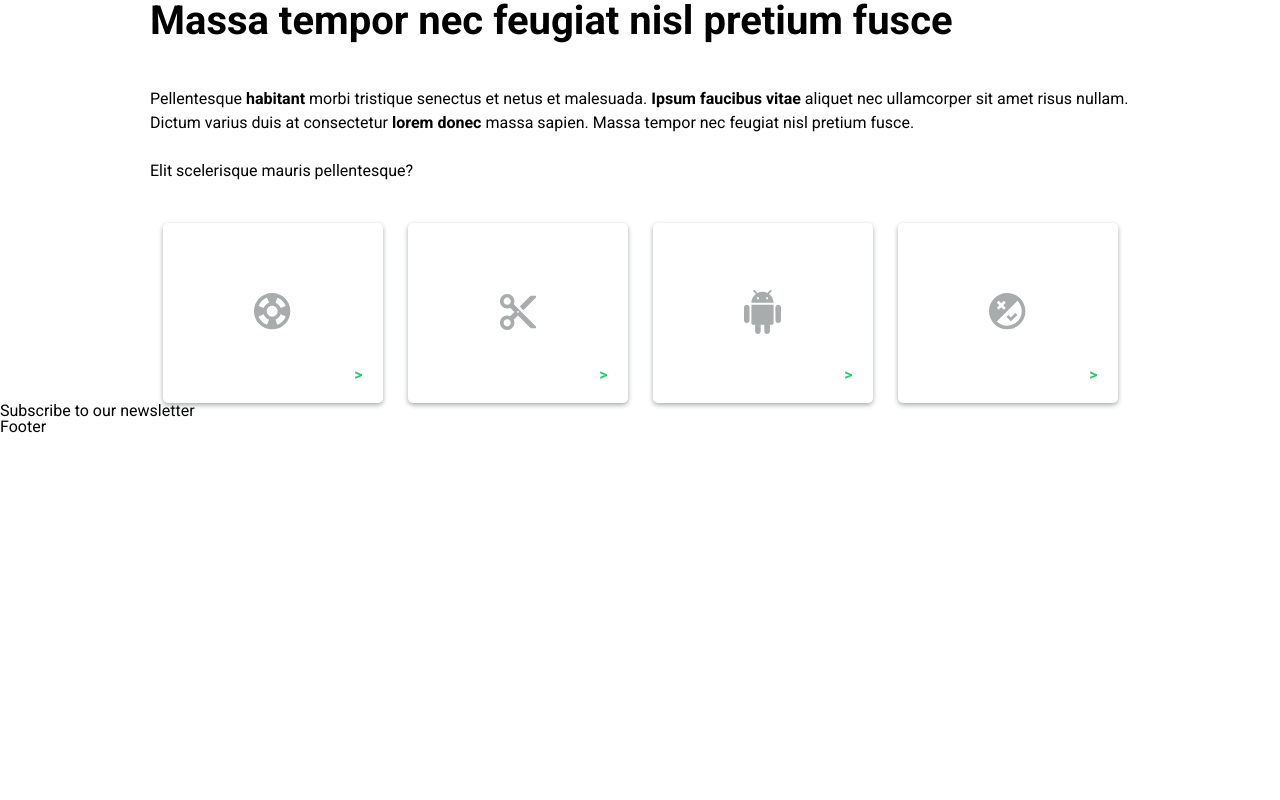
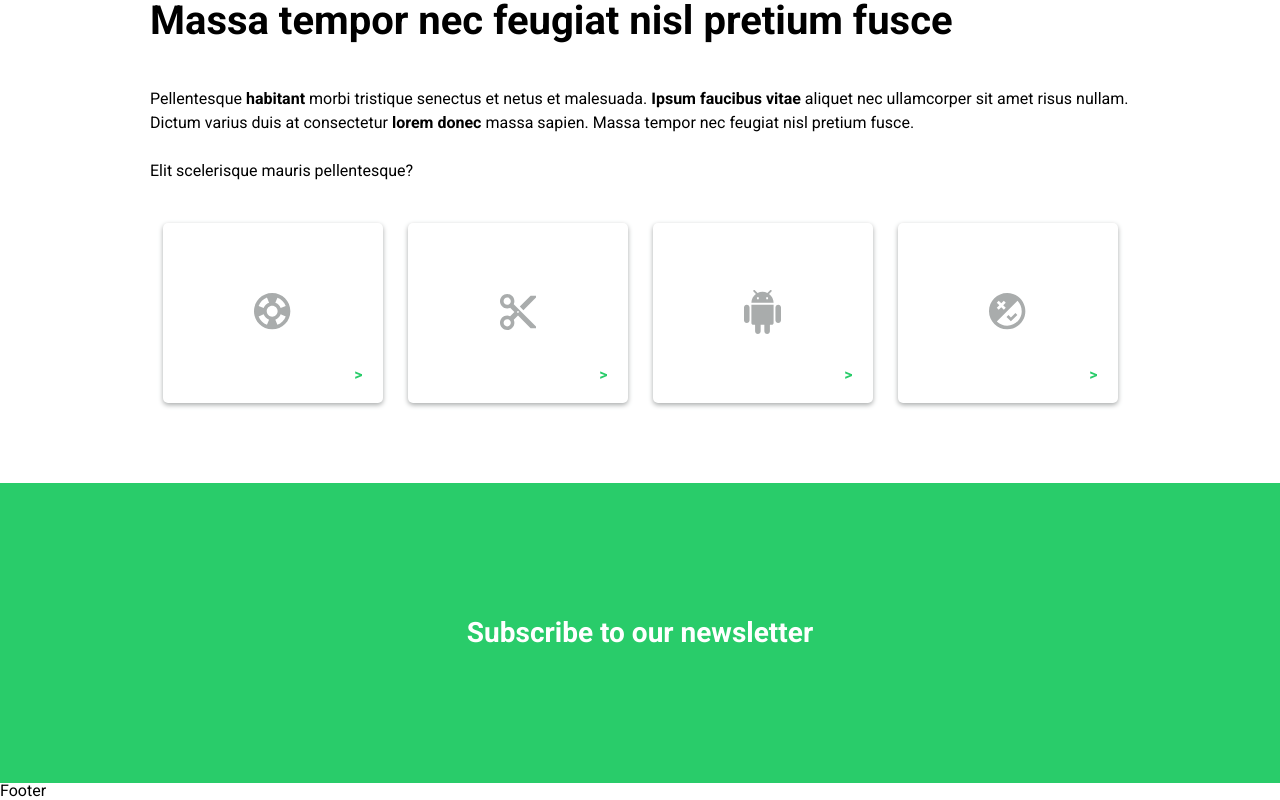
Before and after one commit to MaksMalik/FutureOne, a React (Create React App) app: page / in a window 1280 px wide. Shown: the part 1944-2744 px from the top of the page. Before the commit the page ends 2380 px from the top, so only its background shows below. Built offline with nearby package versions, Linux system fonts and the light colour scheme.

Commit message:
new component, newsletter

```diff
--- a/src/Components/Newsletter/Newsletter.css
+++ b/src/Components/Newsletter/Newsletter.css
@@ -1,4 +1,17 @@
 .Newsletter {
   background-color: #29CC6A;
   height: 300px;
+  display: flex;
+  flex-direction: column;
+  justify-content: center;
+  align-items: center;
+  margin: 80px 0 0 0;
 }
+
+.Newsletter__title {
+  font-size: 28px;
+  font-weight: bold;
+  line-height: 36px;
+  color: white;
+
+}
--- a/src/Components/Newsletter/Newsletter.js
+++ b/src/Components/Newsletter/Newsletter.js
@@ -1,4 +1,5 @@
 import React from 'react'
+import "./Newsletter.css"
 
 export default function Newsletter() {
   return (
```
